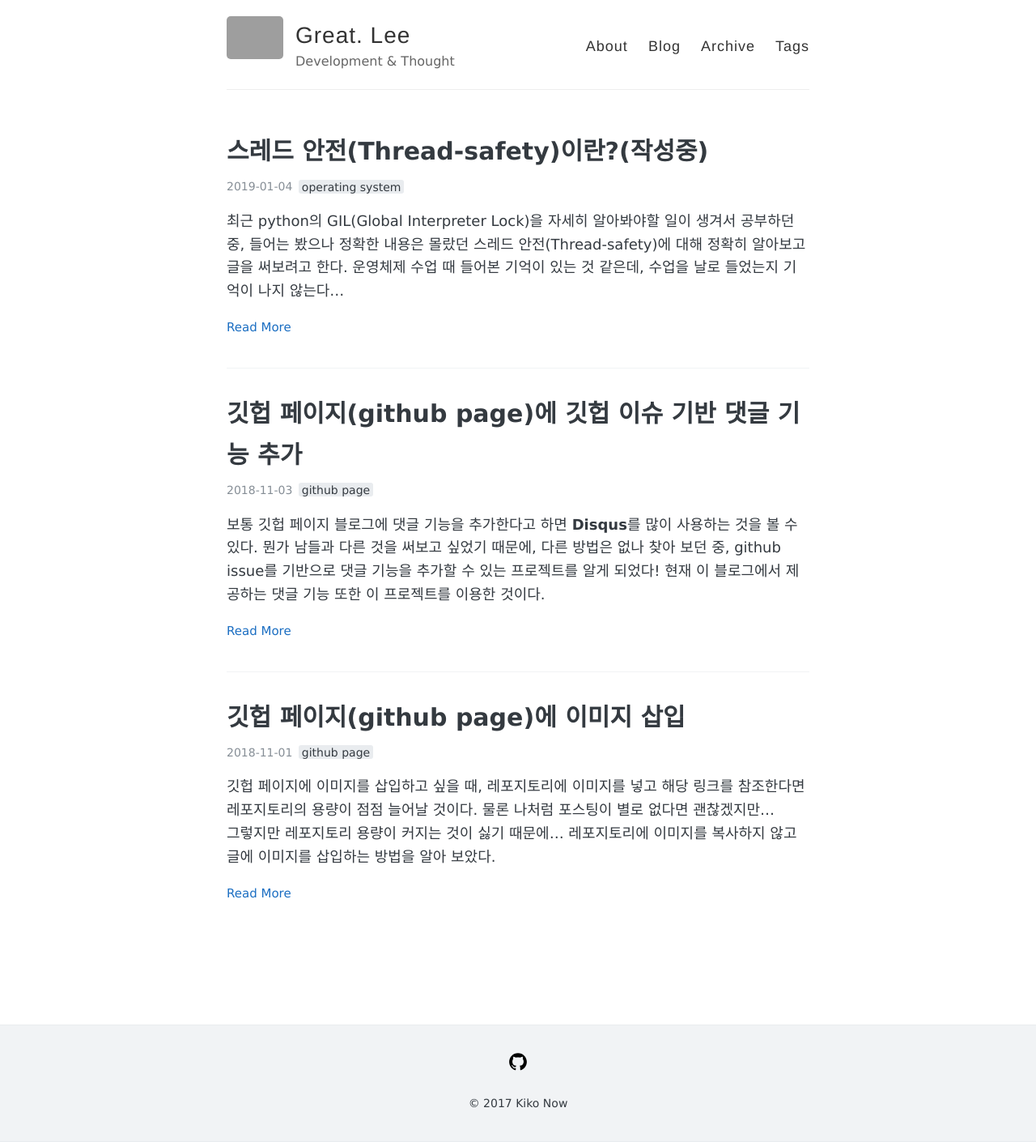
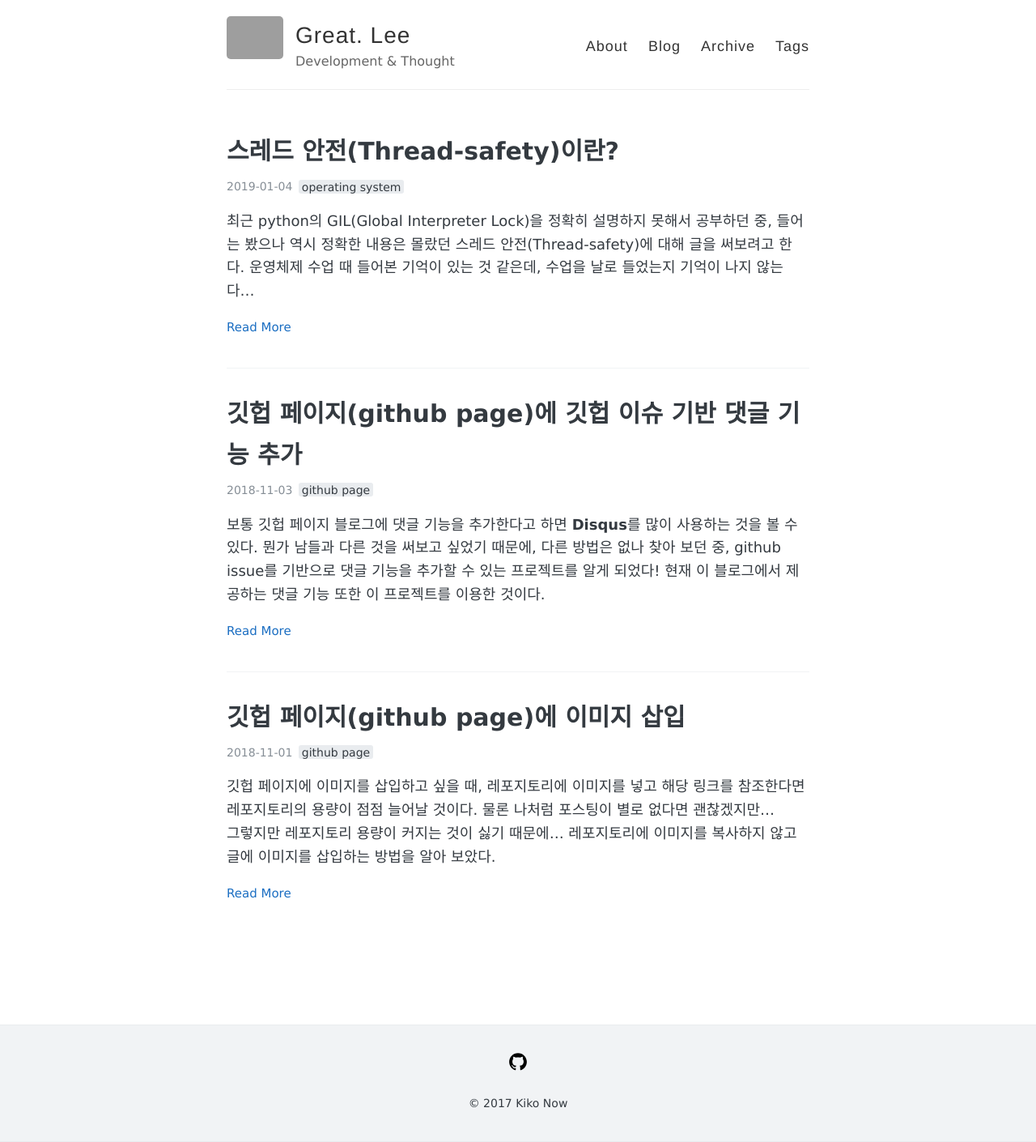
Before and after one commit to changdae-lee/changdae-lee.github.io, a Jekyll site: the page built from index.html, in a window 1280 px wide. Shown: the whole page at 81% size. Built offline with Jekyll 4.4.1, drawn with Linux system fonts in a browser that asks for light colours; the list of posts is cut into pages by our own code; part of the change alters nothing that is shown; grey boxes are pictures that could not be loaded.

Commit message:
Update thread-safety post

````diff
--- a/_posts/os/2019-01-04-what_is_the_thread_safety.md
+++ b/_posts/os/2019-01-04-what_is_the_thread_safety.md
@@ -1,47 +1,55 @@
 ---
 layout: post
-title: 스레드 안전(Thread-safety)이란?(작성중)
-tags: [operating system,]
+title: 스레드 안전(Thread-safety)이란?
+tags: [operating system]
 comments: true
 ---
-최근 python의 GIL(Global Interpreter Lock)을 자세히 알아봐야할 일이 생겨서 공부하던 중, 들어는 봤으나 정확한 내용은 몰랐던 스레드 안전(Thread-safety)에 대해 정확히 알아보고 글을 써보려고 한다. 운영체제 수업 때 들어본 기억이 있는 것 같은데, 수업을 날로 들었는지 기억이 나지 않는다...
+최근 python의 GIL(Global Interpreter Lock)을 정확히 설명하지 못해서 공부하던 중, 들어는 봤으나 역시 정확한 내용은 몰랐던 스레드 안전(Thread-safety)에 대해 글을 써보려고 한다. 운영체제 수업 때 들어본 기억이 있는 것 같은데, 수업을 날로 들었는지 기억이 나지 않는다...
 
 #### 위키 정의
 > *스레드 안전은 멀티 스레드 프로그래밍에서 일반적으로 어떤 함수나 변수, 혹은 객체가 여러 스레드로부터 동시에 접근이 이루어져도 프로그램의 실행에 문제가 없음을 뜻한다. 보다 엄밀하게는 하나의 함수가 한 스레드로부터 호출되어 실행 중일 때, 다른 스레드가 그 함수를 호출하여 동시에 함께 실행되더라도 각 스레드에서의 함수의 수행 결과가 올바로 나오는 것으로 정의한다.*
 
 위키 정의만 봐서는 대충 어떤 뜻인지 파악하는데도 몇 번을 읽어본 것 같다. 간단한 코드를 통해 알아보겠다.
-```
+```css
 a = 3
 b = 2
 print(a + b)
 ```
-여러 스레드가 위의 코드를 동시에 실행하더라도 출력되는 값이 5로 동일하다면 thread-safety 하다고 할 수 있다고 이해했다.
+**여러 스레드가 위의 코드를 동시에 실행하더라도 각 스레드에서 출력되는 값이 5로 동일하다면 thread-safety 하다고 할 수 있다고 이해했다.**
 
 위와 같이 간단한 연산의 경우, 여러 스레드가 동시에 처리하더라도 thread-safety 하게 처리될 수 있다. (뒷단에서 실제로 thread-safety한지는 정확히 몰라도 말이다...) 하지만 코드가 조금 복잡해지면 어떨까?
 
-```
+```css
 d[key] += value
 d[key] = d[key] + value
 d[key] = d[key2]
 ```
-위의 코드는 thread-safety하지 않다. 딕셔너리의 조회와 대입 사이에 스레드 전환이 일어날 수 있기 때문이다.
+**위의 코드는 thread-safety하지 않다.** 딕셔너리의 조회와 대입 사이에 스레드 전환이 일어날 수 있기 때문이다.
 
 그렇다면 위와 같은 경우에서 thread-safety를 구현할 수 있는 방법에는 어떤 것들이 있을까? 위키를 보면 다음과 같은 기법들을 통해 thread-safety를 보장할 수 있다고 한다.
-* Re-entrancy
+* **Re-entrancy**
     * 어떤 함수가 한 스레드에 의해 호출되어 실행 중일 때, 다른 스레드가 그 함수를 호출하더라도 그 결과가 각각에게 올바로 주어져야 한다.
     * 설명하기가 좀 어려운데, 결국 스레드끼리 독립적일 수 있게 코드를 조심히 잘 짜라는 것 같다...
-* Thread-local storage
+* **Thread-local storage**
     * 공유 자원의 사용을 최대한 줄여 각각의 스레드에서만 접근 가능한 저장소들을 사용함으로써 동시 접근을 막는다.
     * 멀티 스레드 환경에서 글로벌 변수 등의 사용을 지양하라는 것으로 이해하면 될 듯하다.
-* Mutual exclusion
+* **Mutual exclusion**
     * 공유 자원을 꼭 사용해야 할 경우 해당 자원의 접근을 세마포어 등의 락으로 통제한다.
-* Atomic operations
+    * 동기화 객체. python의 threading.Lock, java의 synchronized 등
+* **Atomic operations**
     * 공유 자원에 접근할 때 원자 연산을 이용하거나 '원자적'으로 정의된 접근 방법을 사용함으로써 상호 배제를 구현할 수 있다.
     * 쉽게 설명하자면 "+=" 연산의 경우, 한 줄의 코드더라도 '+' 연산 후에 '=' 연산을 하기 때문에 원자적이라고 하기 어렵다. (실제 virtual instruction 수준에서 보더라도 원자적이라고 보기 어렵다.)
 
-일반적인 상황에서는 동기화 객체(python의 threading.Lock, java의 synchronized 등)를 이용해 thread-safety가 보장되도록 할텐데, 위의 4가지 중에서는 **Mutual exclusion**이라고 보면 될 것 같다.
+
+**thread-safety가 자명한 경우를 제외하고는 동기화 객체(Mutual exclusion)를 사용하는 것을 추천한다.** 아무래도 느려질 가능성이 생기긴 하겠지만, 실 상황에서 나머지 3가지를 자명한 수준으로 고려하거나 적용하는 것이 쉽지 않기 때문이다. 그렇다면 실 상황에서 mutual exclusion을 사용하는 예는 무엇이 있을까? 바로 **GIL**다.
+
+wiki.python에서는 **GIL 필요한 주요 이유가 CPython의 메모리 관리가 thread-safe하지 않기 때문**이라고 설명하고 있다.(This lock is necessary mainly because CPython's memory management is not thread-safe.)
+
+thread-safety로 시작해서 GIL로 끝나버려서 글이 이상해진 느낌인데, 정리하자면 thread-safety란 여러 스레드가 동일한 작업을 수행할 때 서로 오염시키지 않고 각각이 원하는 결과를 출력해내는 것을 뜻하며 이를 보장하기 위해서는 thread-safety가 자명한 경우를 제외하고는 동기화 객체를 쓰는 것이 좋다.
 
 
+<br>
+<br>
 **공부를 위해 작성한 글입니다. 틀린 내용이 있다면 적극적으로 말씀해주시면 정말 감사하겠습니다.**
 
 ### Reference
````
